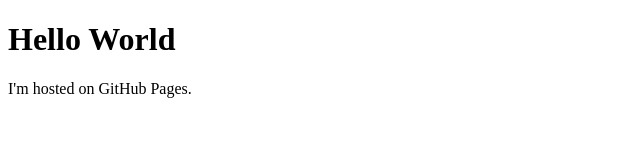
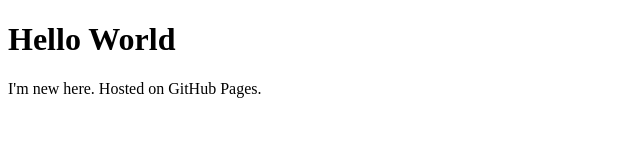
Before and after one commit to GarrettLMurphy/garrettlmurphy.github.io, a plain HTML site: page index.html in a window 1280 px wide. Shown: the whole page, without its empty margins (0-640 px from the left). Drawn offline with Linux system fonts and the light colour scheme.

Commit message:
Update index.html

```diff
--- a/index.html
+++ b/index.html
@@ -2,6 +2,6 @@
 <html>
 <body>
 <h1>Hello World</h1>
-<p>I'm hosted on GitHub Pages.</p>
+<p>I'm new here. Hosted on GitHub Pages.</p>
 </body>
 </html>
```
